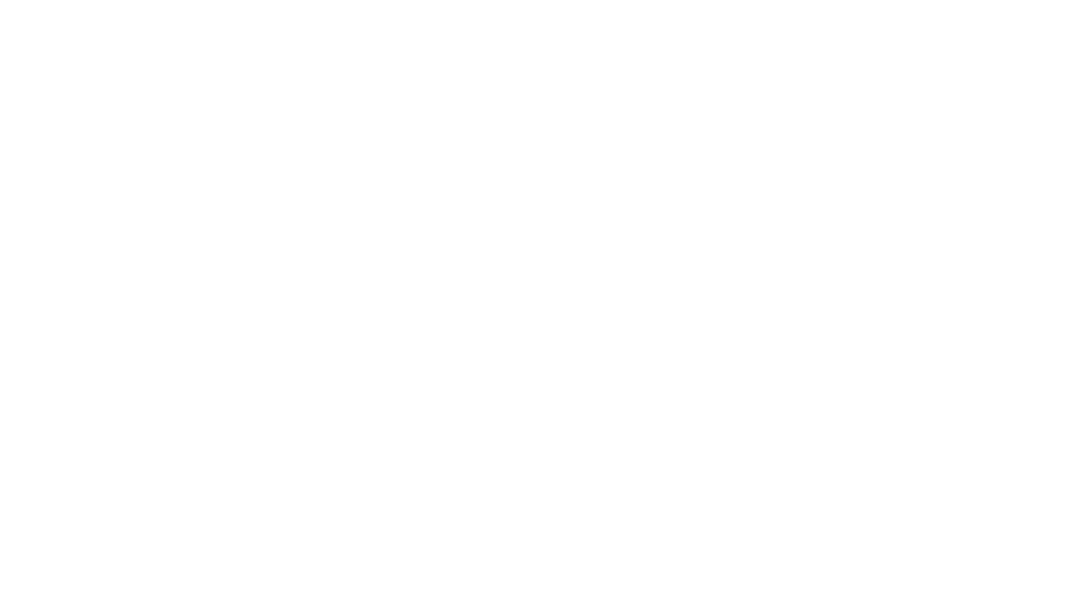
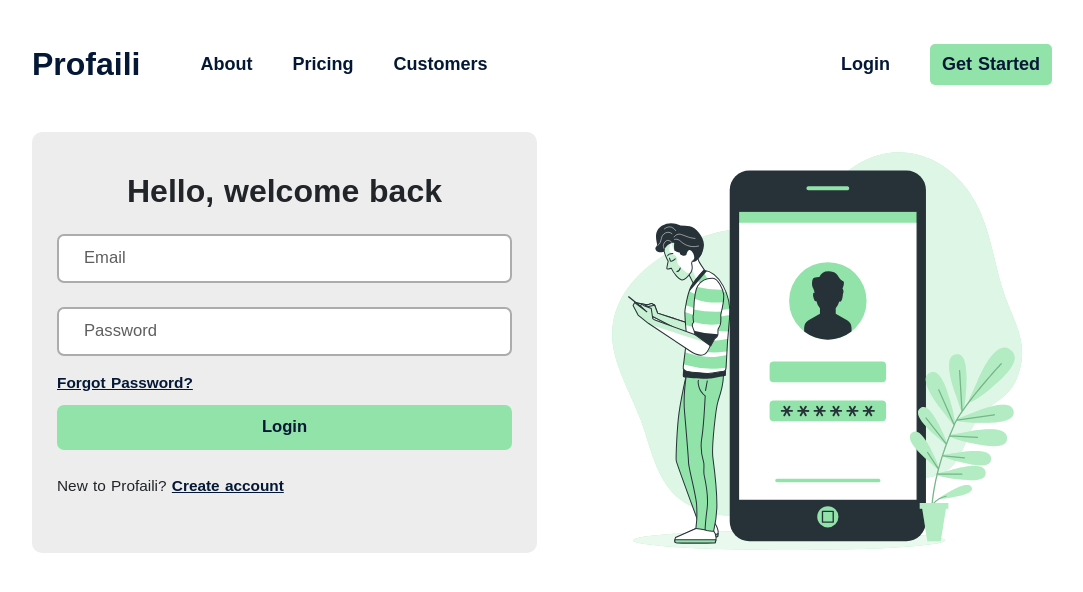
Before and after one commit to backendcommunity/profaili-fe, a Nuxt app: page /login in a window 1280 px wide. Before the commit this address had no page. Shown: the top 592 px of the page, without its empty margins (88-1171 px from the left). Built offline with nearby package versions, Linux system fonts and the light colour scheme.

Commit message:
Desktop login page

```diff
--- /dev/null
+++ b/components/unauthenticated/form/UnauthForm.vue
@@ -0,0 +1,26 @@
+<template>
+<div class="unauth-form">
+  <h2 v-if="title">{{title}}</h2>
+  <slot></slot>
+</div>
+</template>
+<script>
+  export default {
+    props: {
+      title: String
+    }
+  }
+</script>
+<style lang="sass">
+.unauth-form
+  width: 100%
+  border-radius: 10px
+  background: #ededed
+  padding: 40px 25px
+  h2
+    text-align: center
+    font:
+      weight: bold
+      size: 32px
+      color: #041836
+</style>
--- a/components/unauthenticated/form/UnauthInput.vue
+++ b/components/unauthenticated/form/UnauthInput.vue
@@ -6,6 +6,10 @@
 <style lang="sass" scoped>
 div.unauth-input
   margin-bottom: .9rem
+  &.white
+    input
+      background-color: #fff
+      border-color: #acacac
   input
     border-radius: 7px
     background: #dedede
@@ -17,6 +21,9 @@ div.unauth-input
     width: 100%
     font-size: 1.3vw
     font-weight: 500
+    &.white
+      background-color: #fff
+      border-color: #acacac
     &:focus, &:active
       outline: none
       border-color: #8e8e8e
--- a/layouts/unauthenticated.vue
+++ b/layouts/unauthenticated.vue
@@ -23,11 +23,15 @@ export default {
 <style>
 * {
   font-family: "Montserrat", sans-serif;
-  box-sizing: border-box
+  box-sizing: border-box;
 }
 .e-container {
   width: 100%;
   padding: 0 120px;
   margin: 0;
 }
+.illustration {
+  width: 100%;
+  height: auto;
+}
 </style>
--- a/pages/index.vue
+++ b/pages/index.vue
@@ -36,9 +36,6 @@ export default {
 .home
   *
     color: #041836
-  .illustration
-    width: 100%
-    height: auto
   .banner-text
     font-weight: 700
     font-size: 3.4vw
--- /dev/null
+++ b/pages/login.vue
@@ -0,0 +1,41 @@
+<template>
+  <div class="e-container login">
+    <div class="row">
+      <div class="col-md-6 pt-4">
+        <UnauthForm title="Hello, welcome back">
+          <form class="mt-4">
+            <UnauthInput class="white mb-4" placeholder="Email" />
+            <UnauthInput class="white" placeholder="Password" />
+            <nuxt-link class="mt-3" to="/forgot-password">Forgot Password?</nuxt-link>
+            <UnauthButton>Login</UnauthButton>
+            <p class="mt-4">New to Profaili? <nuxt-link to="/register">Create account</nuxt-link></p>
+          </form>
+        </UnauthForm>
+      </div>
+      <div class="col-md-6">
+        <img class="illustration" :src="login" />
+      </div>
+    </div>
+  </div>
+</template>
+<script>
+import login from "~/assets/img/login.svg";
+export default {
+  layout: "unauthenticated",
+  data: function() {
+    return {
+      login
+    };
+  }
+};
+</script>
+<style lang="sass">
+.login
+  p, a
+    font-weight: 500
+    font-size: 1.2vw
+  a
+    color: #041836
+    font-weight: 600
+    text-decoration: underline
+</style>
```
Also changed, not shown: assets/img/login.svg (added).
